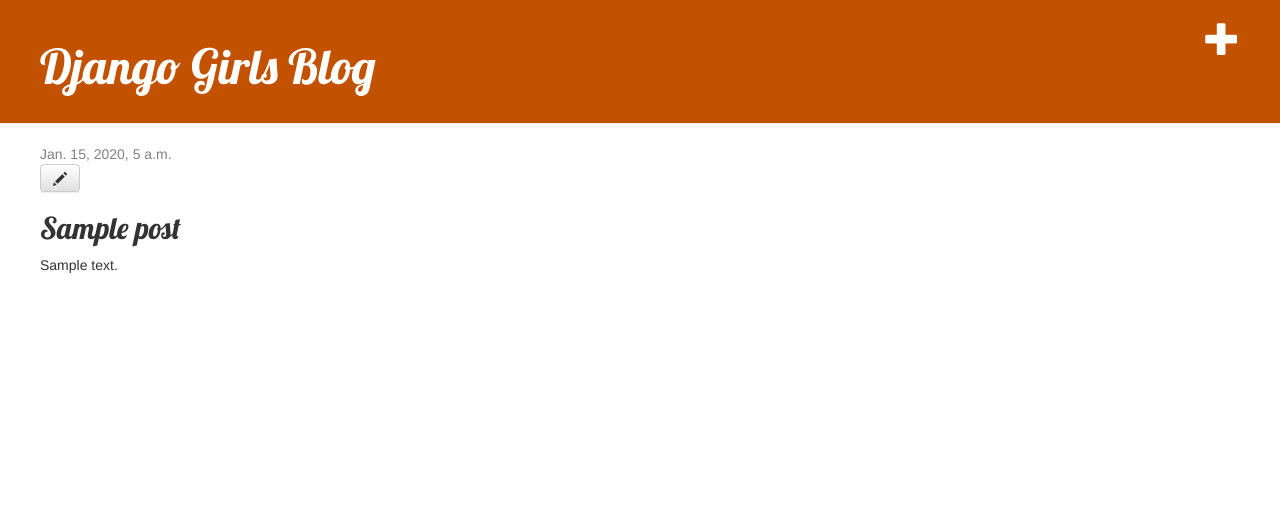
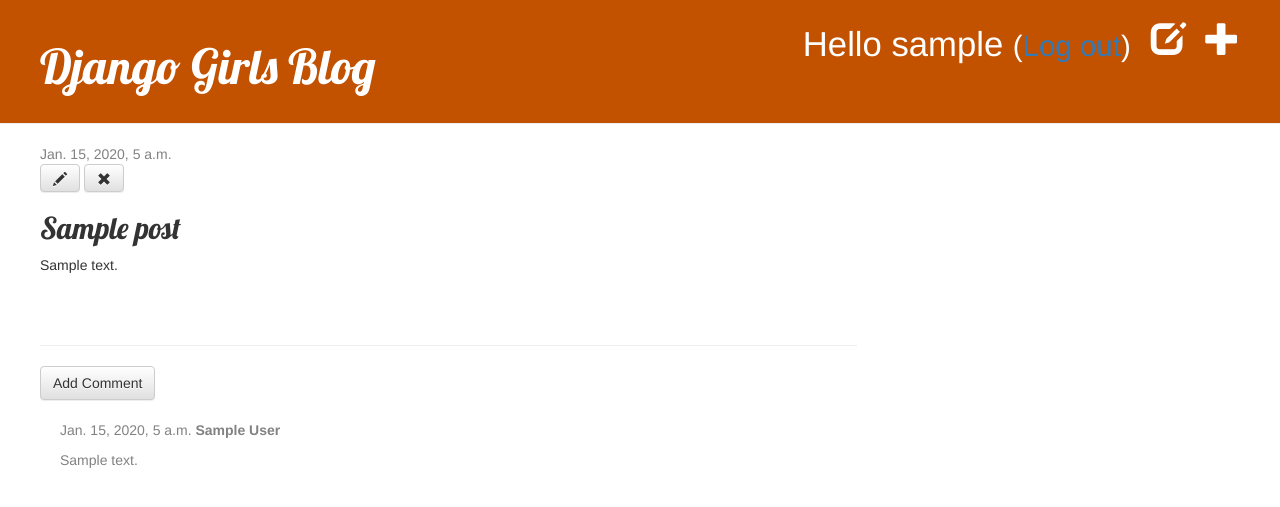
Before and after one commit to erikebrown/my-first-blog, a Django app: page /post/1/ in a window 1280 px wide. Shown: the top 507 px of the page. Run offline with Django 3.2, Linux system fonts and the light colour scheme; a user stored in the database is signed in; tables that the repository leaves empty hold one stand-in row (values such as "Sample post"); some libraries are stand-ins or nearby versions.

Commit message:
first two Extension tutorials

```diff
--- a/blog/admin.py
+++ b/blog/admin.py
@@ -1,5 +1,6 @@
 from django.contrib import admin
-from .models import Post
+from .models import Post, Comment
 
 # Register your models here.
 admin.site.register(Post)
+admin.site.register(Comment)
--- a/blog/models.py
+++ b/blog/models.py
@@ -25,3 +25,17 @@
     def __str__(self):
         """Unicode representation of Post."""
         return self.title
+
+class Comment(models.Model):
+    post = models.ForeignKey('blog.Post', on_delete=models.CASCADE, related_name="comments")
+    author = models.CharField(max_length=200)
+    text = models.TextField()
+    created_date = models.DateTimeField(default=timezone.now)
+    approved_comment = models.BooleanField(default=False)
+
+    def approve(self):
+        self.approved_comment = True
+        self.save()
+
+    def __str__(self):
+        return self.text
--- a/blog/static/css/blog.css
+++ b/blog/static/css/blog.css
@@ -45,3 +45,7 @@
 .post h1 a, .post h1 a:visited, .post h2 a, .post h2 a:visited {
     color: #000000;
 }
+
+.comment {
+    margin: 20px 0px 20px 20px;
+}
--- a/blog/templates/blog/base.html
+++ b/blog/templates/blog/base.html
@@ -12,6 +12,17 @@
             {% if user.is_authenticated %}
                 <a href="{% url 'post_new' %}" class="top-menu">
                     <span class="glyphicon glyphicon-plus"></span>
+                </a>
+                <a href="{% url 'post_draft_list' %}" class="top-menu">
+                    <span class="glyphicon glyphicon-edit"></span>
+                </a>
+                <p class="top-menu">
+                    Hello {{ user.username }}
+                    <small>(<a href="{% url 'logout' %}">Log out</a>)</small>
+                </p>
+            {% else %}
+                <a href="{% url 'login' %}" class="topmenu">
+                    <span class="glyphicon glyphicon-lock"></span>
                 </a>
             {% endif %}
             <h1><a href="/">Django Girls Blog</a></h1>
--- a/blog/templates/blog/post_detail.html
+++ b/blog/templates/blog/post_detail.html
@@ -8,15 +8,35 @@
             <div class='date'>
                 {{ post.published_date }}
             </div>
+        {% else %}
+            <a class="btn btn-default" href="{% url 'post_publish' pk=post.pk %}">Publish</a>
         {% endif %}
         {% if user.is_authenticated %}
-            <a class="btn btn-default" href="{% url 'post_edit' pk=post.pk %}">
-                <span class="glyphicon glyphicon-pencil"></span>
-            </a>
+        <a class="btn btn-default" href="{% url 'post_edit' pk=post.pk %}">
+            <span class="glyphicon glyphicon-pencil"></span>
+        </a>
+        <a class="btn btn-default" href="{% url 'post_remove' pk=post.pk %}">
+            <span class="glyphicon glyphicon-remove"></span>
+        </a>
         {% endif %}
 
         <h2>{{ post.title }}</h2>
-        <p>{{ post.text|linebreaksbr }}</p>
+        <p>{{ post.text|linebreaks }}</p>
     </div>
 
+    <hr>
+    <a class="btn btn-default" href="{% url 'add_comment_to_post' pk=post.pk %}">
+        Add Comment
+    </a>
+    {% for comment in post.comments.all %}
+        <div class="comment">
+            <div class="date">{{ comment.created_date }}
+                <strong>{{ comment.author }}</strong>
+                <p>{{ comment.text|linebreaks }}</p>
+            </div>
+        </div>
+    {% empty %}
+        <p>No comments here yet :(</p>
+    {% endfor %}
+
 {% endblock content %}
--- a/blog/templates/blog/post_list.html
+++ b/blog/templates/blog/post_list.html
@@ -9,6 +9,7 @@
         </div>
         <h2><a href="{% url 'post_detail' pk=post.pk %}">{{ post.title }}</a></h2>
         <p>{{ post.text|linebreaksbr }}</p>
+        <a href="{% url 'post_detail' pk=post.pk %}">Comments: {{ post.comments.count }}</a>
     </div>
     {% endfor %}
 
--- a/blog/urls.py
+++ b/blog/urls.py
@@ -9,4 +9,8 @@
     path('post/<int:pk>/', views.post_detail, name='post_detail'),
     path('post/new/', views.post_new, name='post_new'),
     path('post/<int:pk>/edit/', views.post_edit, name='post_edit'),
+    path('post/<int:pk>/publish/', views.post_publish, name='post_publish'),
+    path('post/<int:pk>/remove/', views.post_remove, name='post_remove'),
+    path('post/<int:pk>/comment/', views.add_comment_to_post, name='add_comment_to_post'),
+    path('drafts/', views.post_draft_list, name='post_draft_list'),
 ]
--- a/blog/views.py
+++ b/blog/views.py
@@ -1,7 +1,8 @@
+from django.contrib.auth.decorators import login_required
 from django.shortcuts import render, redirect, get_object_or_404
 from django.utils import timezone
 
-from .forms import PostForm
+from .forms import PostForm, CommentForm
 from .models import Post
 
 # Create your views here.
@@ -21,22 +22,56 @@
             instance = post
         )
         if form.is_valid():
-            print('form is valid')
             # Retrieve values and save post
             post = form.save(commit=False)
             post.author = request.user
-            post.published_date = timezone.now()
+            # removed: post.published_date = timezone.now()
             post.save()
             return redirect('post_detail', pk=post.pk)
     else:
         form = PostForm(instance = post)
 
-    print('calling render')
     return render(request, 'blog/post_edit.html', {'form': form})
 
+@login_required
 def post_new(request):
     return post_new_or_edit(request, None)
 
+@login_required
 def post_edit(request, pk):
     post = get_object_or_404(Post, pk=pk)
     return post_new_or_edit(request, post)
+
+@login_required
+def post_draft_list(request):
+    posts = Post.objects.filter(published_date__isnull=True).order_by('created_date')
+    return render(request, 'blog/post_draft_list.html', {'posts':posts})
+
+def post_publish(request, pk):
+    post = get_object_or_404(Post, pk=pk)
+    post.publish()
+    return redirect('post_detail', pk=pk)
+
+@login_required
+def post_remove(request, pk):
+    post = get_object_or_404(Post, pk=pk)
+    post.delete()
+    return redirect('post_list')
+
+@login_required
+def add_comment_to_post(request, pk):
+    post = get_object_or_404(Post, pk=pk)
+    if request.method == "POST":
+        form = CommentForm(request.POST)
+        if form.is_valid():
+            comment = form.save(commit=False)
+            comment.post = post
+            comment.save()
+            return redirect('post_detail', pk=post.pk)
+    else:
+        form = CommentForm()
+
+    return render(request, 'blog/add_comment_to_post.html', {'form': form})
+
+def login(request):
+    pass
--- a/gsite/urls.py
+++ b/gsite/urls.py
@@ -13,10 +13,14 @@
     1. Import the include() function: from django.urls import include, path
     2. Add a URL to urlpatterns:  path('blog/', include('blog.urls'))
 """
+from django.conf.urls import include, url
 from django.contrib import admin
+from django.contrib.auth import views
 from django.urls import path, include
 
 urlpatterns = [
     path('admin/', admin.site.urls),
-    path('', include('blog.urls'))
+    path('accounts/login/', views.LoginView.as_view(), name='login'),
+    path('accounts/logout/', views.LogoutView.as_view(), name='logout'),
+    path('', include('blog.urls')),
 ]
```
Also changed, not shown: blog/forms.py (+7 -1 lines), blog/templates/blog/add_comment_to_post.html (added, +10 -0 lines), blog/templates/blog/post_draft_list.html (added, +11 -0 lines), blog/templates/registration/login.html (added, +24 -0 lines), gsite/settings.py (+4 -7 lines), blog/migrations/0003_comment.py (added).
